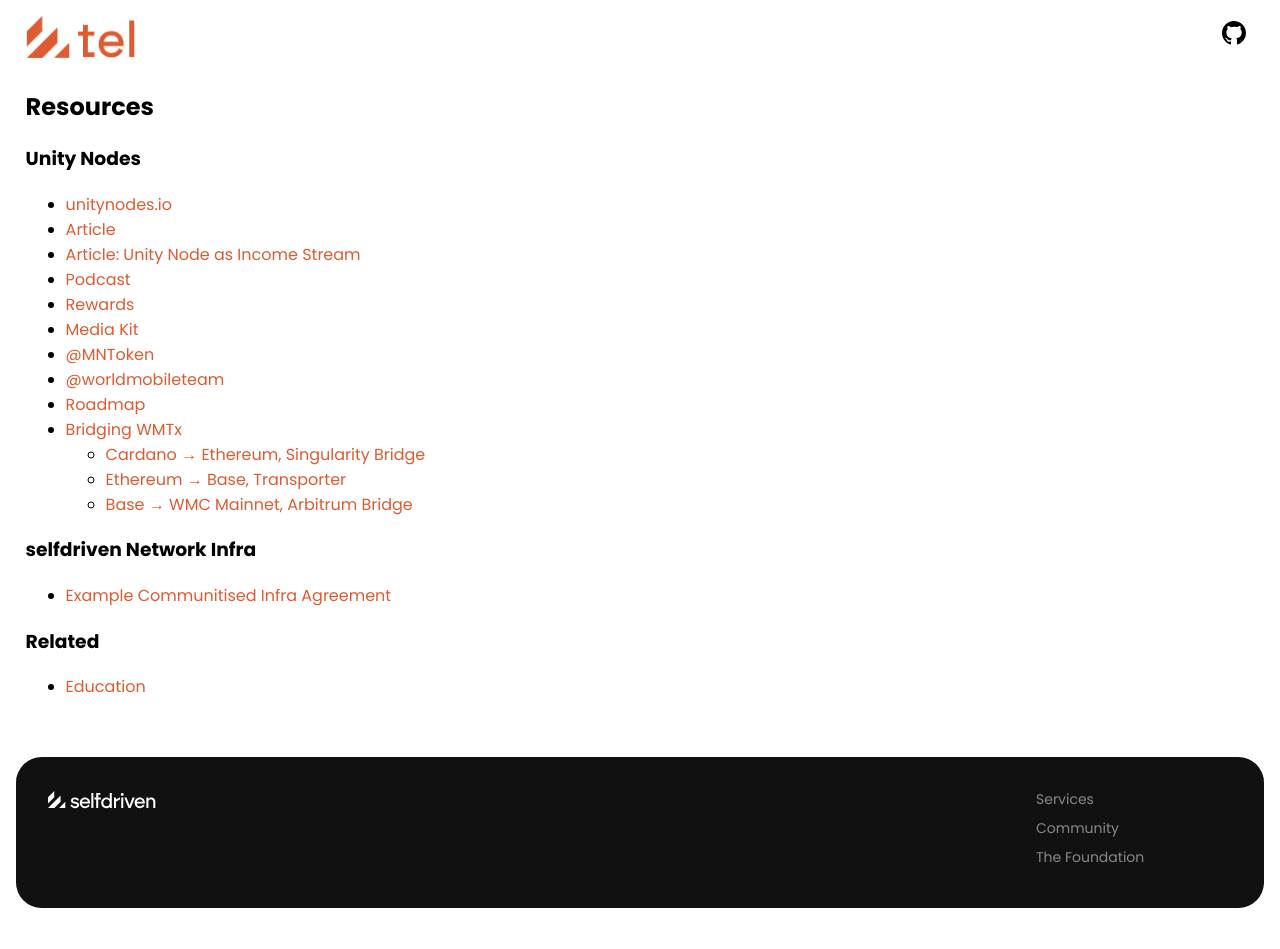
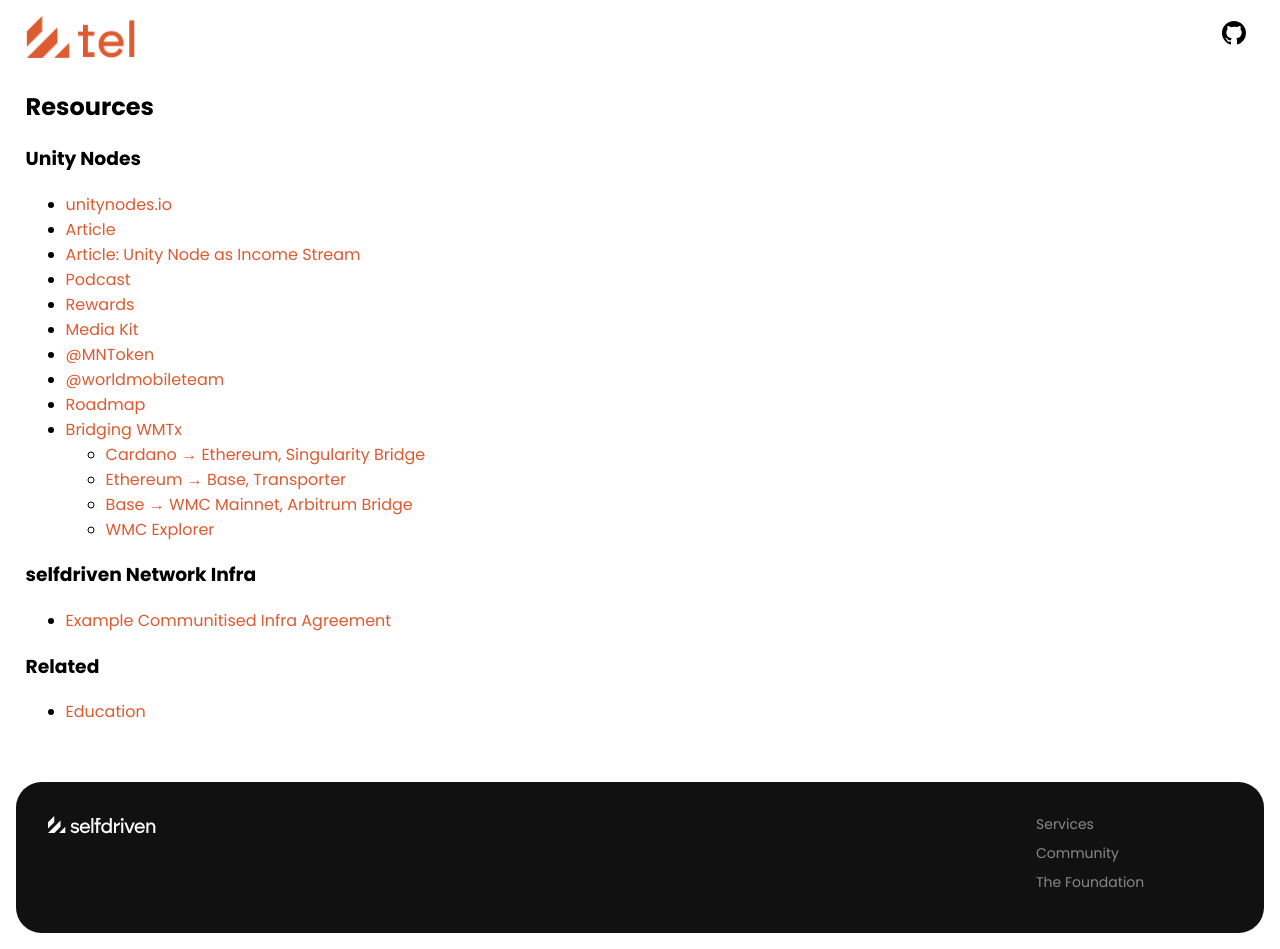
Before and after one commit to selfdriven-services/selfdriven-tel, a Jekyll site: the page built from docs/pages/resources.md, in a window 1280 px wide. Built offline with Jekyll 4.4.1, drawn with Linux system fonts in a browser that asks for light colours; before the commit the page ends 924 px from its top, so only the background shows below that.

Commit message:
Update resources.md

```diff
--- a/docs/pages/resources.md
+++ b/docs/pages/resources.md
@@ -19,7 +19,9 @@
 - [Bridging WMTx](https://x.com/CloverNodes/status/1960133264322273531)
     - [Cardano → Ethereum, Singularity Bridge ](https://bridge.singularitynet.io)
     - [Ethereum → Base, Transporter](https://transporter.io)
-    - [Base → WMC Mainnet, Arbitrum Bridge]( https://bridge.arbitrum.io/?sourceChain=base&destinationChain=world-mobile-chain-mainnet&tab=bridge)
+    - [Base → WMC Mainnet, Arbitrum Bridge](https://bridge.arbitrum.io/?sourceChain=base&destinationChain=world-mobile-chain-mainnet&tab=bridge)
+    - [WMC Explorer](https://exploer.worldmobile.io)
+
 
 ### selfdriven Network Infra
 - [Example Communitised Infra Agreement](https://www.selfdriven.network/infra-interface/communitised-agreement)
```
